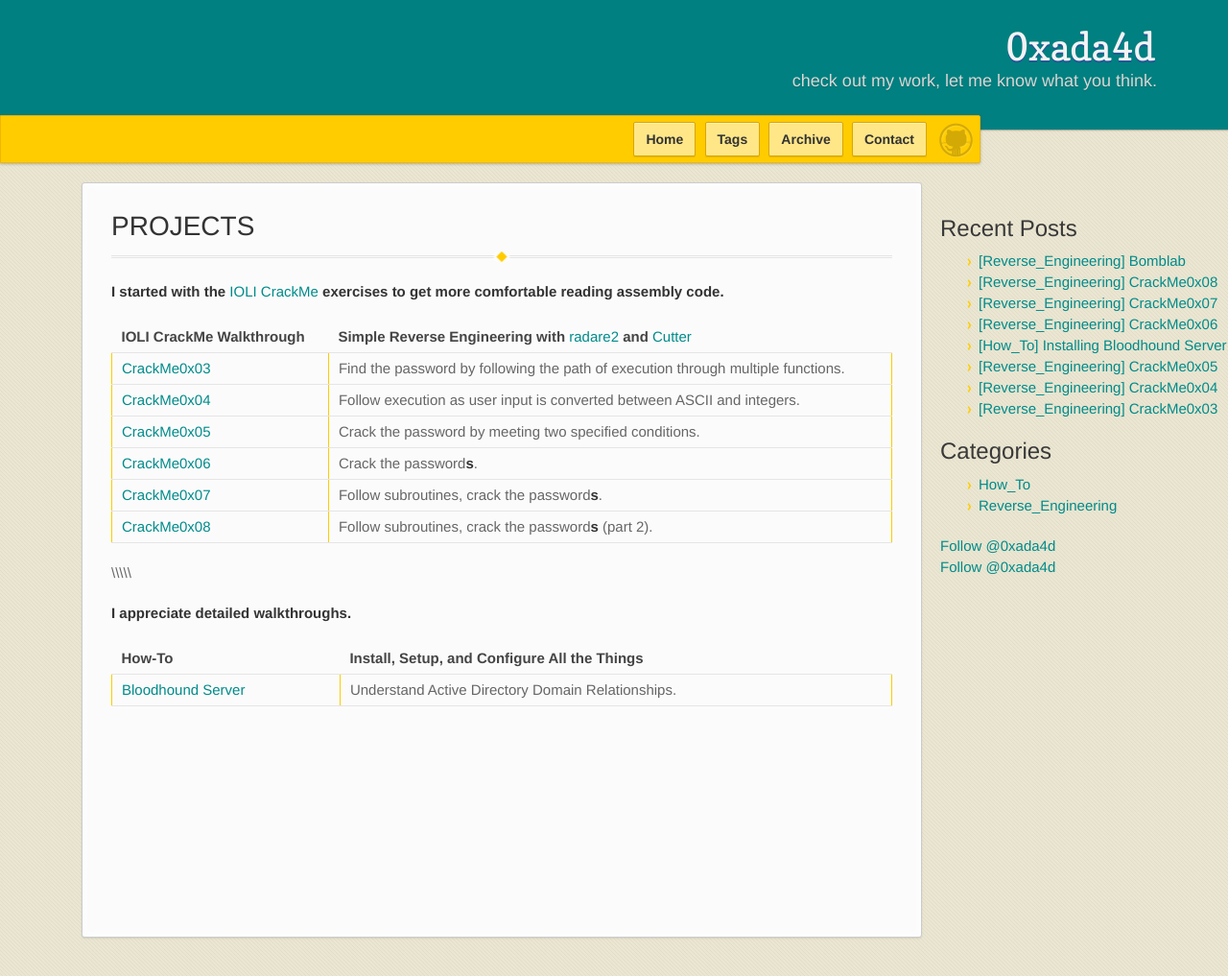
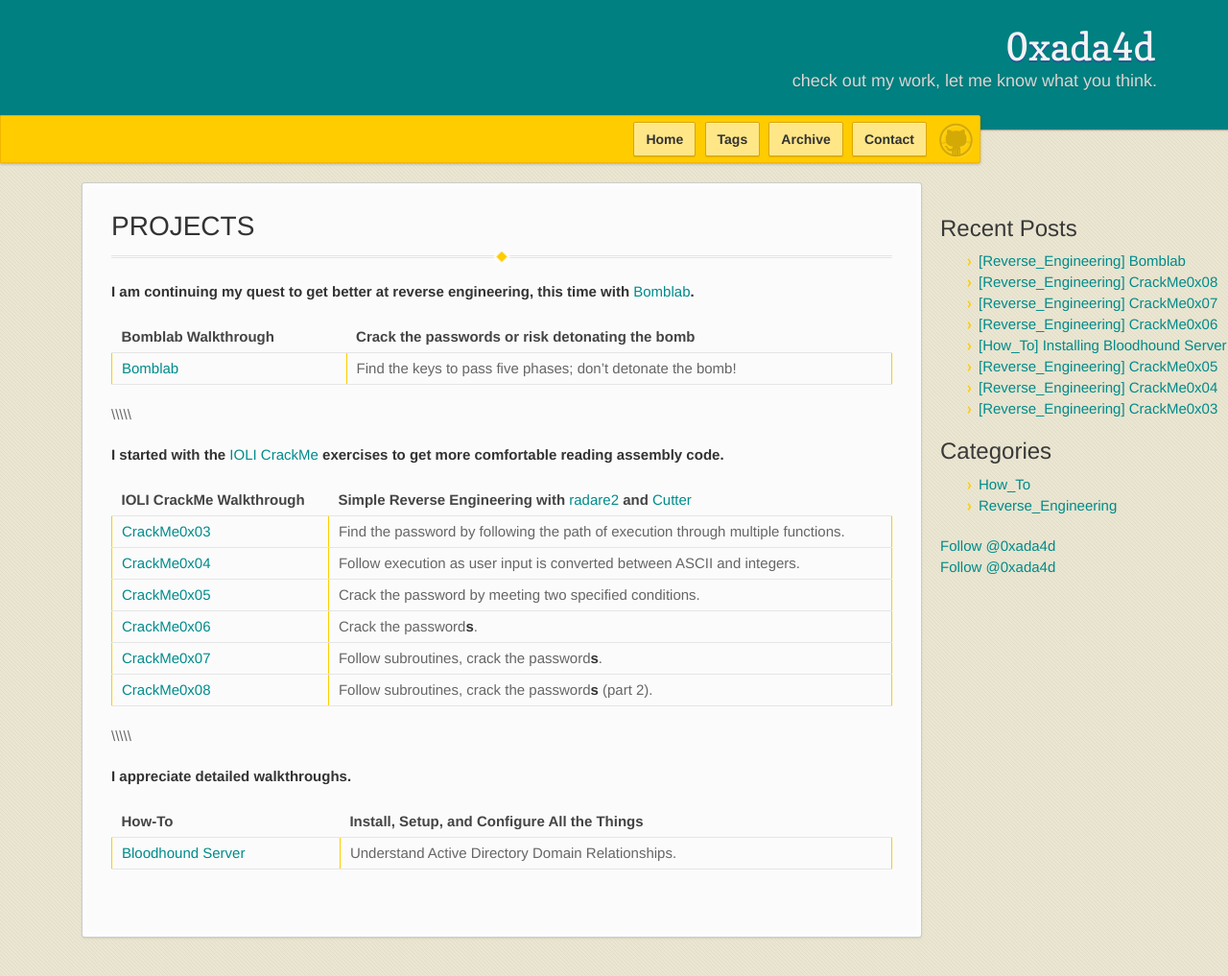
Before and after one commit to 0xada4d/0xada4d.github.io, a Jekyll site: the page built from index.md, in a window 1280 px wide and 1017 px high. Shown: the whole window at 96% size. Built offline with Jekyll 4.4.1, drawn with Linux system fonts in a browser that asks for light colours; our own code applies the rules of GitHub Pages for plain Markdown files; comment, search, counter and statistics services are not loaded.

Commit message:
new post, bomblab walkthrough

```diff
--- a/index.md
+++ b/index.md
@@ -4,8 +4,15 @@
 
 # PROJECTS
 ___
+**I am continuing my quest to get better at reverse engineering, this time with [Bomblab](http://www.cs.ucr.edu/~csong/cs165/17/lab1.html).**
+
+Bomblab Walkthrough | Crack the passwords or risk detonating the bomb
+----- | -----
+[Bomblab](/2018/04/19/bomblab) | Find the keys to pass five phases; don't detonate the bomb!
+
+\\\\\\\\\\
+
 **I started with the [IOLI CrackMe](https://github.com/Maijin/Workshop2015/tree/master/IOLI-crackme) exercises to get more comfortable reading assembly code.**
-
 
 IOLI CrackMe Walkthrough | Simple Reverse Engineering with [radare2](https://rada.re/r/) and [Cutter](https://github.com/radareorg/cutter)
 ----- | -----
```
